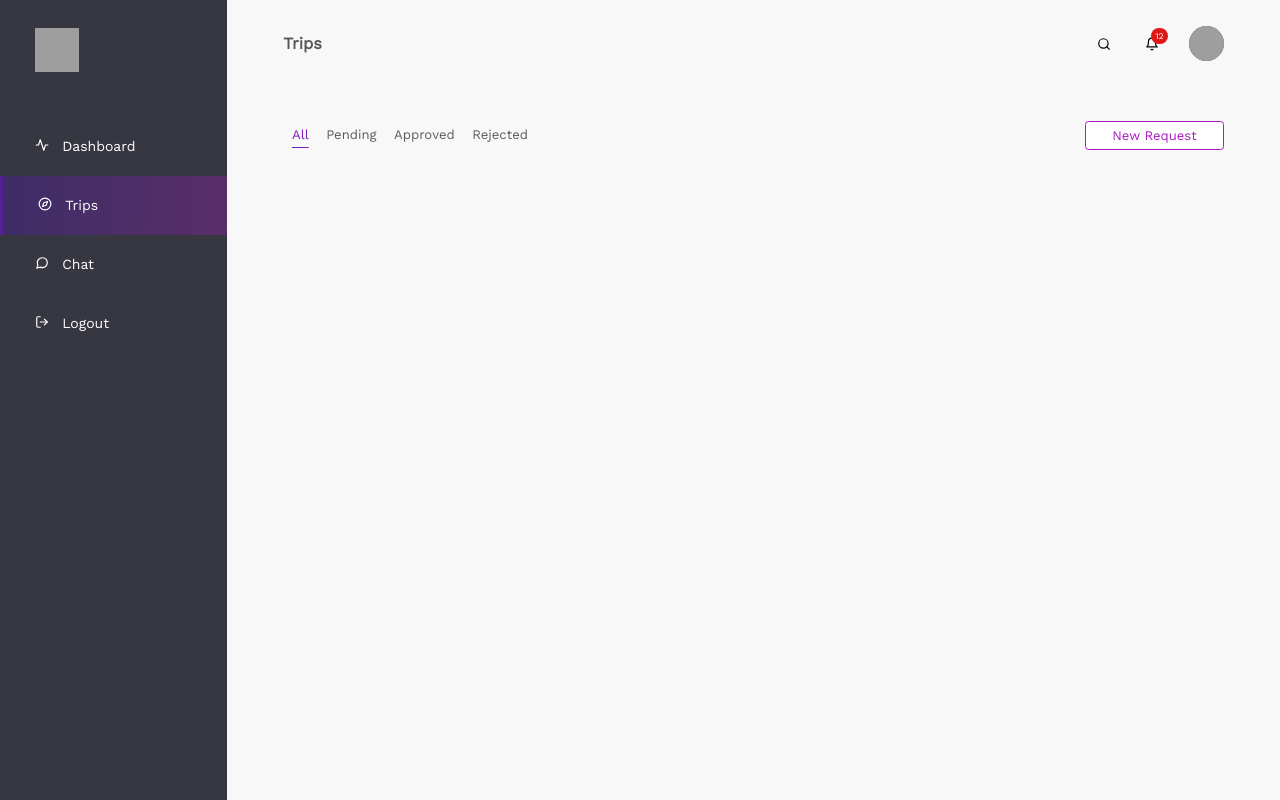
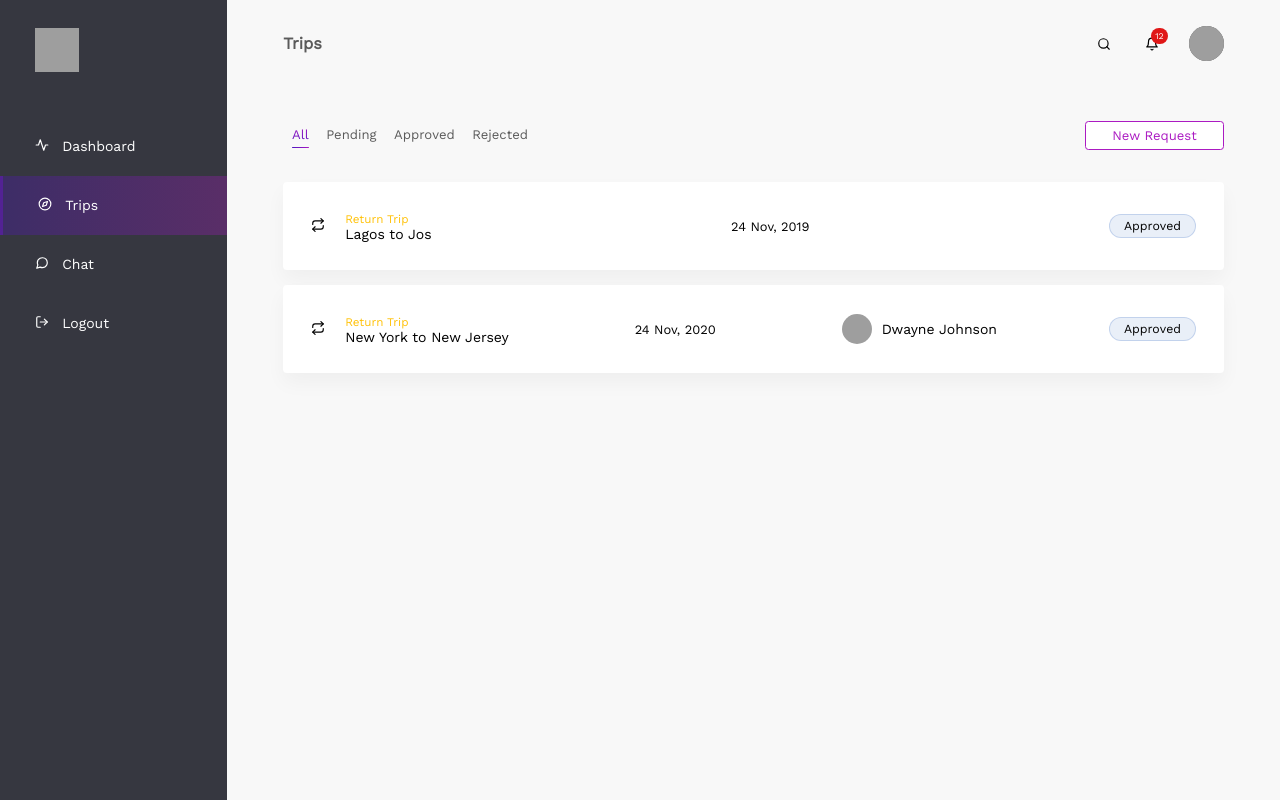
Before and after one commit to tejiri4/barefoot-nomad-frontend, a React (Create React App) app: page /dashboard/trips in a window 1280 px wide. Built offline with nearby package versions, Linux system fonts and the light colour scheme; grey boxes are pictures that could not be loaded.

Commit message:
add trips request card

```diff
--- a/src/pages/Trips/Trips.scss
+++ b/src/pages/Trips/Trips.scss
@@ -5,11 +5,18 @@
   display: flex;
   justify-content: space-between;
   align-content: center;
-  flex-wrap: wrap-reverse;
+  flex-direction: column;
 
   &__new-request {
     display: flex;
     justify-content: center;
     align-items: center;
   }
+
+  &__header {
+    display: flex;
+    justify-content: space-between;
+    margin-bottom: rem(30px);
+    flex-wrap: wrap-reverse;
+  }
 }
--- a/src/pages/Trips/index.jsx
+++ b/src/pages/Trips/index.jsx
@@ -9,6 +9,7 @@ import Tabs from "../../components/Tabs";
 import { BasicButton } from "../../components/Button";
 import AppModal from "../../components/AppModal";
 import NewRequestForm from "../NewRequestForm";
+import RequestCard from "../../components/RequestCard";
 
 const Trips = () => {
   const [showModal, setShowModal] = useState(false);
@@ -38,19 +39,45 @@ const Trips = () => {
 
   return (
     <div className="trips">
+      <div className="trips__header">
         <Tabs handleTabChange={handleTabChange} tabContents={tabContents} />
         <div className="trips__new-request">
           <AppModal
             maxWidth="750px"
             showModal={showModal}
             trigger={
-            <BasicButton text="New Request" handleClick={showNewRequestModal} />
+              <BasicButton
+                text="New Request"
+                handleClick={showNewRequestModal}
+              />
             }
           >
             <NewRequestForm />
           </AppModal>
         </div>
       </div>
+      <div>
+        <RequestCard
+          type="Return Trip"
+          origin="Lagos"
+          destination="Jos"
+          date="24 Nov, 2019"
+          status="Approved"
+        />
+        <RequestCard
+          type="Return Trip"
+          origin="New York"
+          destination="New Jersey"
+          date="24 Nov, 2020"
+          user={{
+            image:
+              "https://res.cloudinary.com/store-manager/image/upload/v1571533873/barefoot-nomad/profile.jpg",
+            name: "Dwayne Johnson"
+          }}
+          status="Approved"
+        />
+      </div>
+    </div>
   );
 };
 
```
Also changed, not shown: src/components/LoggedInHeader/index.jsx (+15 -7 lines). Lines whose indentation alone changed are shown as unchanged.
